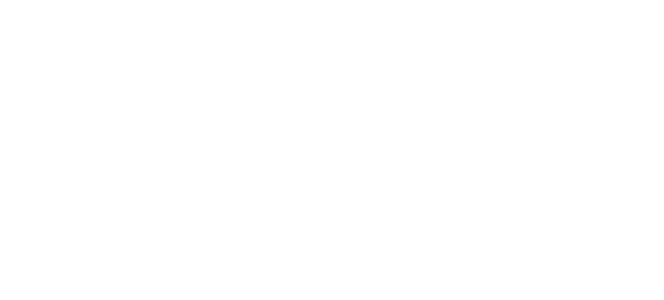
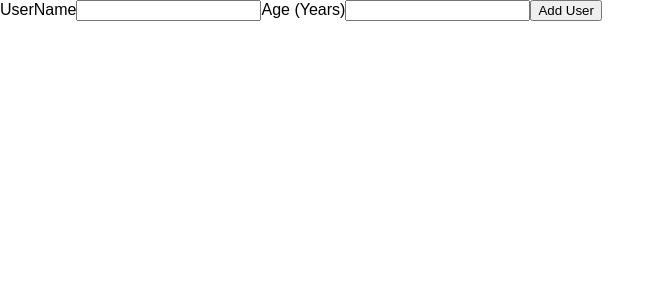
Before and after one commit to rosiegardner/core-concepts-react, a React (Create React App) app: page / in a window 1280 px wide. Shown: the top 300 px of the page, without its empty margins (0-664 px from the left). Built offline with nearby package versions, Linux system fonts and the light colour scheme.

Commit message:
import 'AddUser.js' component

```diff
--- a/src/App.js
+++ b/src/App.js
@@ -1,10 +1,11 @@
 import React from 'react';
+import AddUser from './components/Users/AddUser';
 
 
 function App() {
   return (
     <div>
-
+      <AddUser />
     </div>
   );
 }
```
